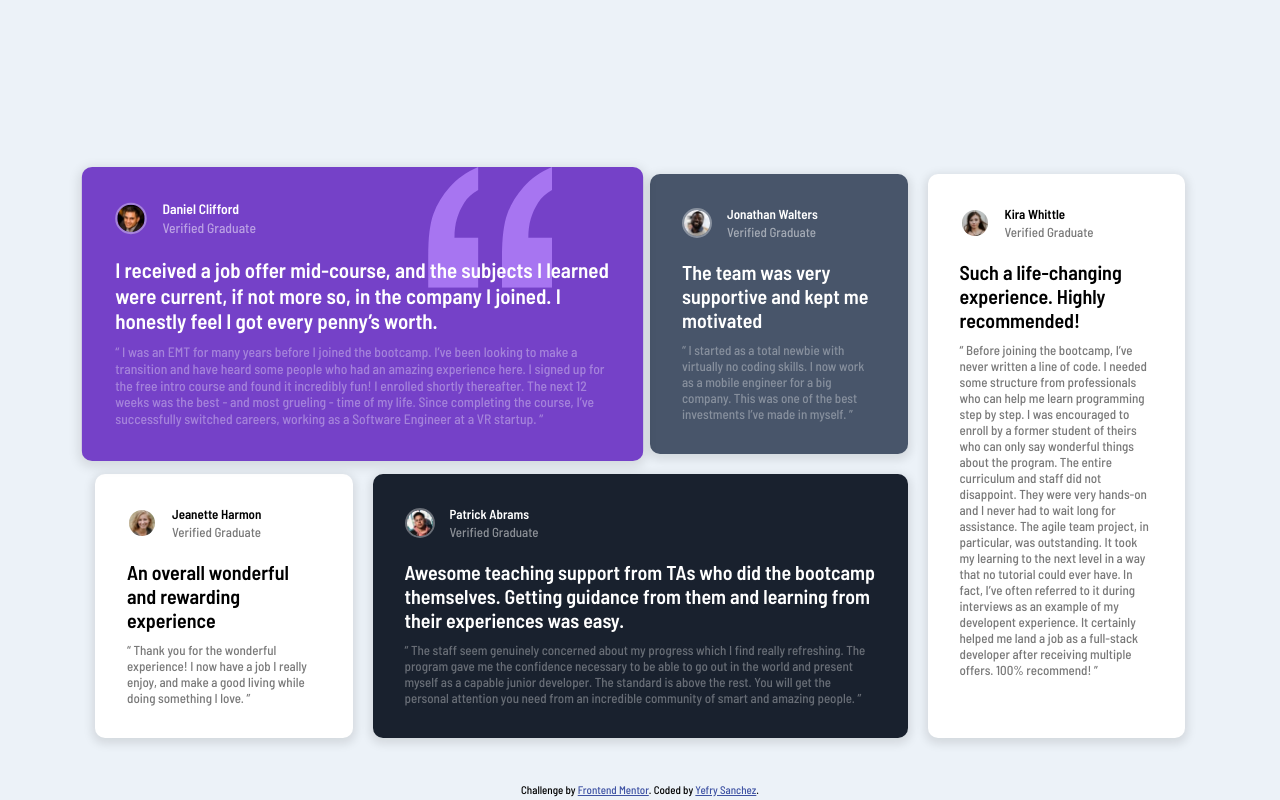
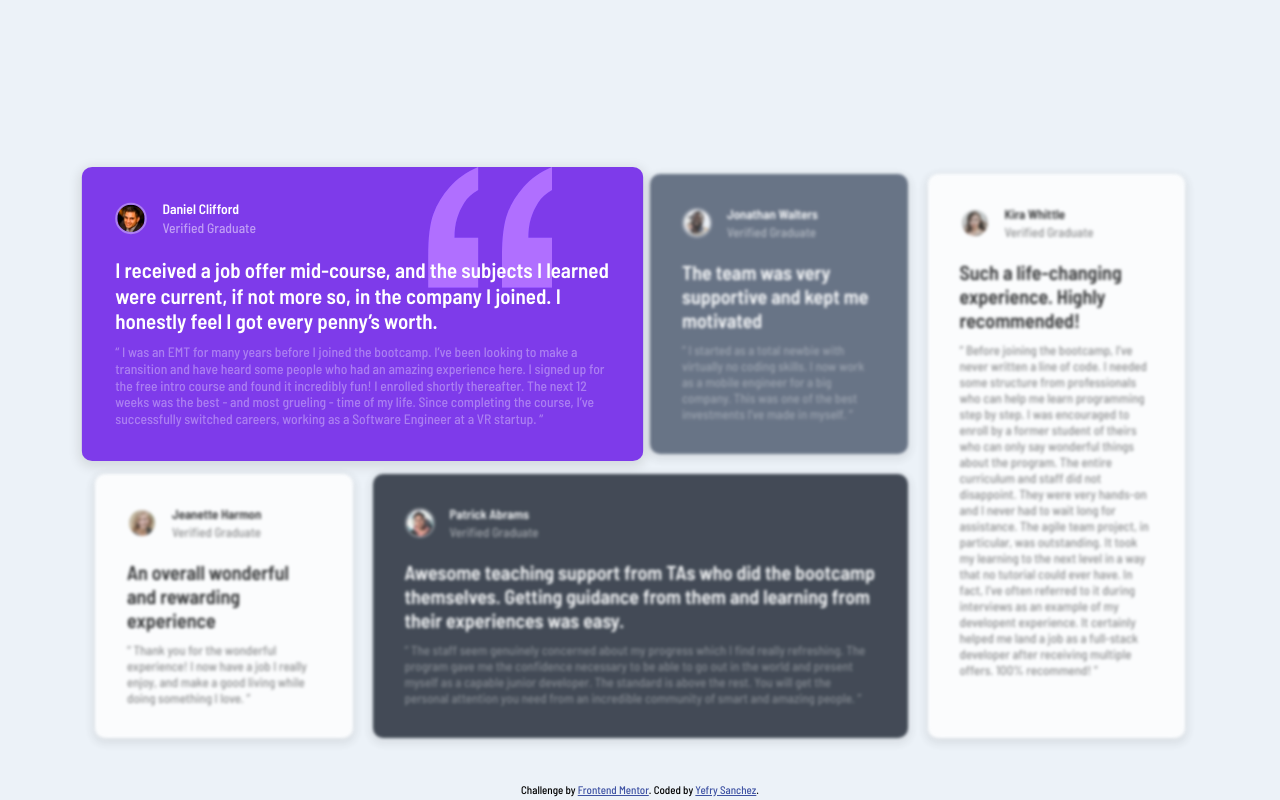
Before and after one commit to y25sanchez/testimonials-grid-section-main, a plain HTML site: page index.html in a window 1280 px wide. In both pictures the pointer is over the element 362 px from the left and 314 px from the top of the page. Drawn offline with nearby package versions, Linux system fonts and the light colour scheme; a script that the page names is missing.

Commit message:
filter transition added

```diff
--- a/index.html
+++ b/index.html
@@ -139,6 +139,7 @@
           </p>
         </div>
       </article>
+      <div id="layer"></div>
     </main>
 
     <div class="attribution">
--- a/styles.css
+++ b/styles.css
@@ -37,7 +37,6 @@ body {
   color: hsl(228, 45%, 44%);
 }
 
-
 .container {
   display: flex;
   flex-direction: column;
@@ -48,7 +47,7 @@ body {
 
 .cards {
   margin-bottom: 2.4rem;
-  box-shadow: 0px 3px 10px 3px rgba(0,0,0,0.1);
+  box-shadow: 0px 3px 10px 3px rgba(0, 0, 0, 0.1);
   border-radius: 1rem;
   padding: 3.2rem;
   color: var(--White);
@@ -128,20 +127,23 @@ body {
     padding: 1rem;
     gap: 2rem;
   }
+  .container:hover>.cards:not(:hover) {
+    filter: blur(1.5px);
+    opacity: .8;
+  }
+
+
   .cards {
     width: 100%;
     height: 100%;
     margin: 0;
-    transition: scale 0.2s ease;
+    transition: scale 0.2s ease, filter 0.2s ease, opacity 0.2s ease;
   }
 
-  .cards:hover{
+  .cards:hover {
     scale: 1.05;
+    filter: saturate(1.3);
   }
-
-
-
-
 
   .daniel {
     grid-column-start: 1;
```
